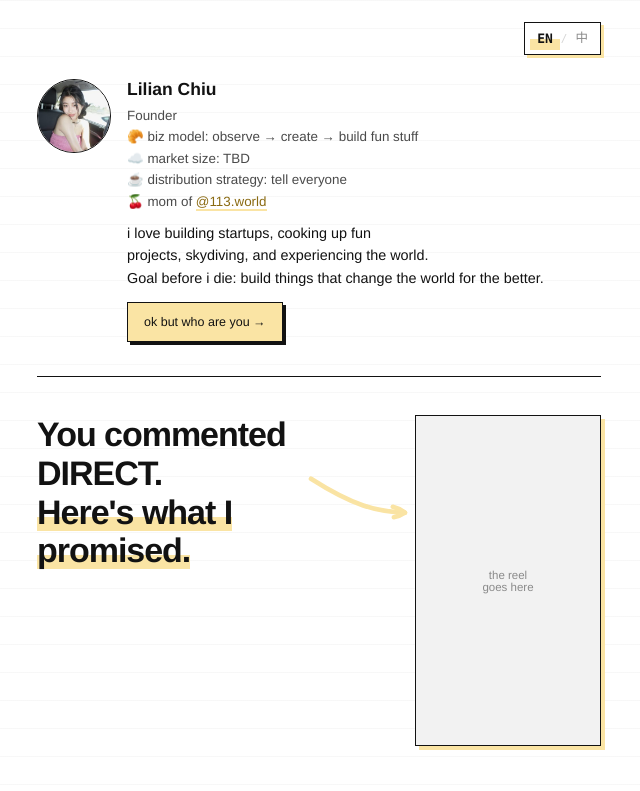
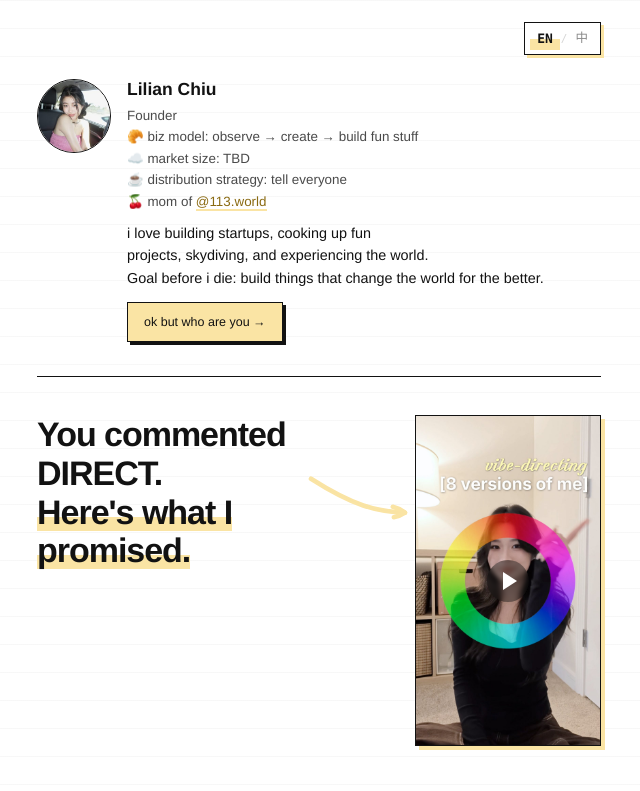
Before and after one commit to lilianchiu7/lilian.world, a plain HTML site: page share/colorwheel/index.html in a window 1280 px wide. Shown: the top 791 px of the page, without its empty margins (321-961 px from the left). Drawn offline with Linux system fonts and the light colour scheme.

Commit message:
Fill in the reel link (posted Oct 30)

```diff
--- a/share/colorwheel/index.html
+++ b/share/colorwheel/index.html
@@ -1885,7 +1885,7 @@ She has two arms and two hands and no more. Do not add an extra limb. No other p
 
 /* 🔴 把 reel 链接填这里,填了就自动嵌进去。留空就显示占位框
    例:const REEL = 'https://www.instagram.com/reel/DxxxxxxxxxX/'; */
-const REEL = '';
+const REEL = 'https://www.instagram.com/reel/DfIGXHPxbvB/';
 
 /* 封面图 + 播放键,点一下去 Instagram 看。
    不用 Instagram 自己的 embed:它是一张带头像栏和底栏的卡片,最窄也要 320px,
```
